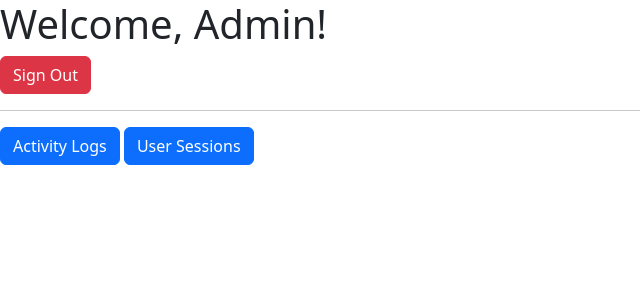
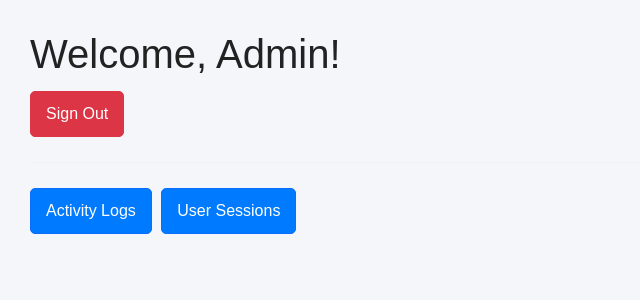
Before and after one commit to EnrickJason-Toribio/it34b, a PHP site: page /it34b/app/admin/index.php in a window 1280 px wide. Shown: the top 300 px of the page, without its empty margins (0-640 px from the left). Run offline with PHP 8.4, Linux system fonts and the light colour scheme; a user stored in the database is signed in.

Commit message:
Added style.css for admin/index.php

```diff
--- a/app/admin/index.php
+++ b/app/admin/index.php
@@ -48,6 +48,7 @@ if ($section === 'activity-logs'){
     <title>Document</title>
     <link href="https://cdn.jsdelivr.net/npm/bootstrap@5.3.3/dist/css/bootstrap.min.css" rel="stylesheet"
         integrity="sha384-QWTKZyjpPEjISv5WaRU9OFeRpok6YctnYmDr5pNlyT2bRjXh0JMhjY6hW+ALEwIH" crossorigin="anonymous">
+    <link rel="stylesheet" href="style.css">
 </head>
 <body>
         <h1>Welcome, Admin!</h1>
--- /dev/null
+++ b/app/admin/style.css
@@ -0,0 +1,74 @@
+
+    body {
+        font-family: Arial, sans-serif;
+        background: #f4f6f9;
+        margin: 30px;
+        color: #333;
+    }
+
+    h1 {
+        color: #222;
+    }
+
+    h4 {
+        margin-top: 25px;
+        color: #444;
+    }
+
+    a.btn {
+        display: inline-block;
+        padding: 10px 15px;
+        margin: 5px 5px 5px 0;
+        text-decoration: none;
+        color: white;
+        border-radius: 5px;
+    }
+
+    .btn-primary {
+        background: #007bff;
+    }
+
+    .btn-danger {
+        background: #dc3545;
+    }
+
+    a.btn:hover {
+        opacity: 0.8;
+    }
+
+    hr {
+        border: 0;
+        border-top: 1px solid #ddd;
+        margin: 20px 0;
+    }
+
+    table {
+        width: 100%;
+        border-collapse: collapse;
+        background: white;
+        margin-top: 15px;
+    }
+
+    th, td {
+        padding: 12px;
+        text-align: left;
+        border: 1px solid #ddd;
+    }
+
+    th {
+        background: #007bff;
+        color: white;
+    }
+
+    tr:nth-child(even) {
+        background: #f2f2f2;
+    }
+
+    tr:hover {
+        background: #e9f2ff;
+    }
+
+    /* Make tables scrollable on small screens */
+    body {
+        overflow-x: auto;
+    }
--- a/functions/session.php
+++ b/functions/session.php
@@ -74,7 +74,7 @@ function checkSessionTimeout(){
     // Timeout variable
     // 10 seconds for testing
     // 1800s = 30 minutes
-    $timeout = 10000;
+    $timeout = 1800;
 
     if (isset($_SESSION['last_activity'])) {
 
```
